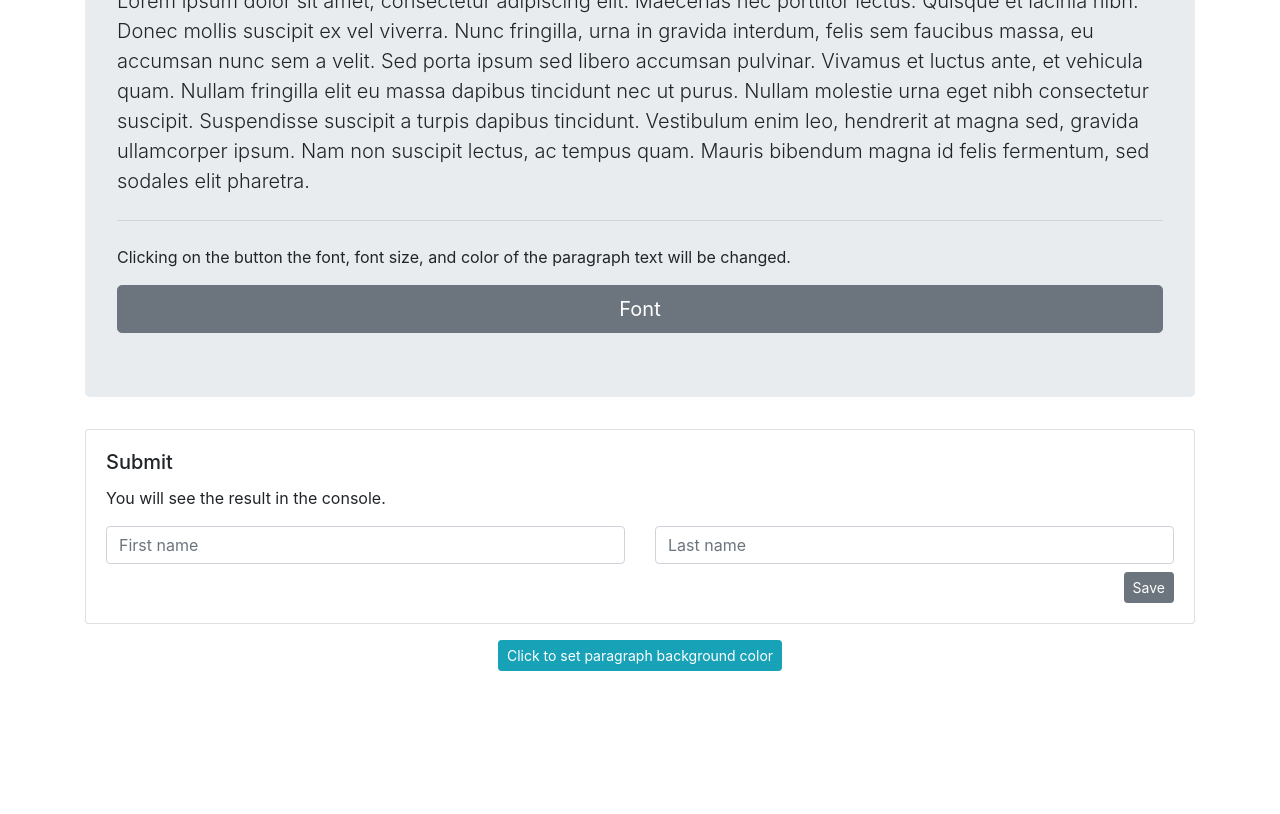
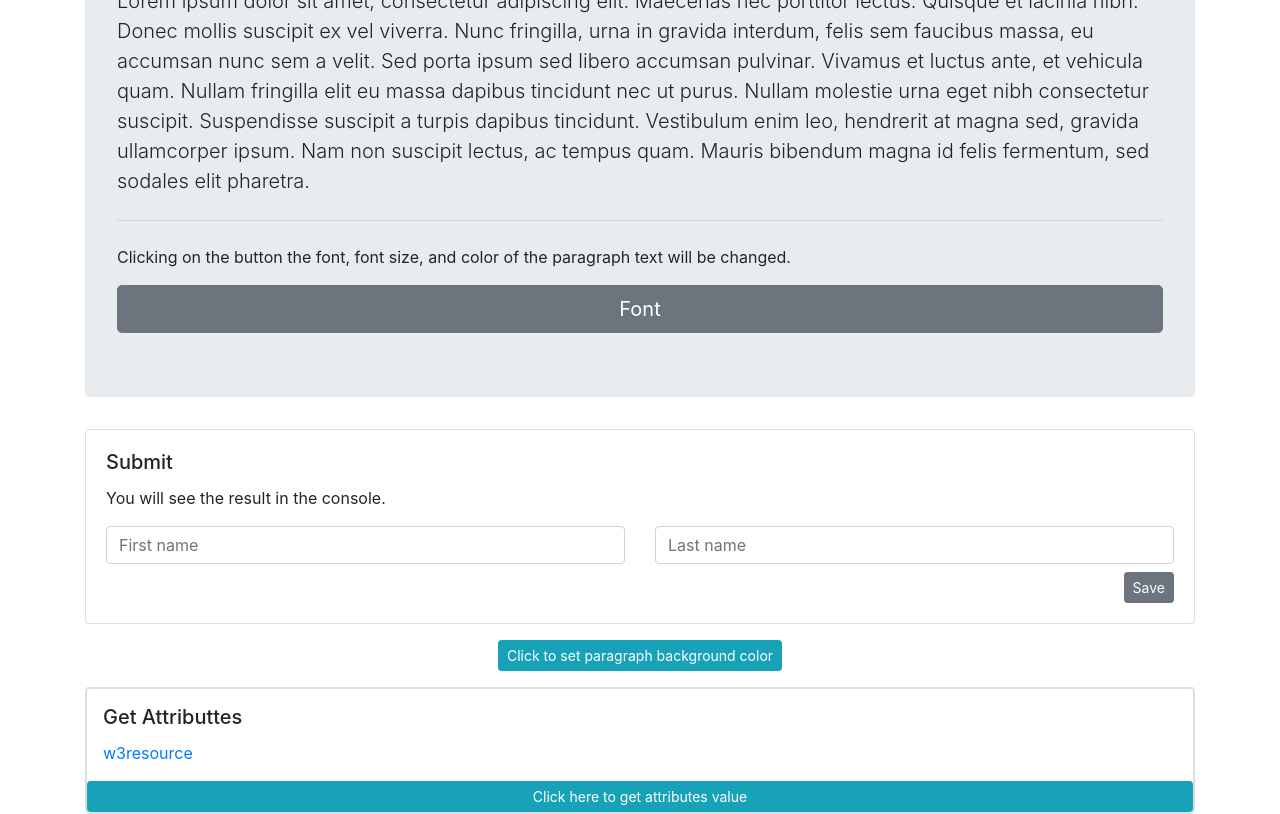
Before and after one commit to aw0lf/exercises-js, a plain HTML site: page dom-fun/index.html in a window 1280 px wide. Shown: the part 153-967 px from the top of the page. Before the commit the page ends 824 px from the top, so only its background shows below. Drawn offline with nearby package versions, Linux system fonts and the light colour scheme.

Commit message:
get Attributtes

```diff
--- a/dom-fun/index.html
+++ b/dom-fun/index.html
@@ -1,15 +1,18 @@
 <!doctype html>
 <html lang="en">
+
 <head>
   <!-- Required meta tags -->
   <meta charset="utf-8">
   <meta name="viewport" content="width=device-width, initial-scale=1, shrink-to-fit=no">
 
   <!-- Bootstrap CSS -->
-    <link rel="stylesheet" href="https://stackpath.bootstrapcdn.com/bootstrap/4.1.0/css/bootstrap.min.css" integrity="sha384-9gVQ4dYFwwWSjIDZnLEWnxCjeSWFphJiwGPXr1jddIhOegiu1FwO5qRGvFXOdJZ4" crossorigin="anonymous">
+  <link rel="stylesheet" href="https://stackpath.bootstrapcdn.com/bootstrap/4.1.0/css/bootstrap.min.css" integrity="sha384-9gVQ4dYFwwWSjIDZnLEWnxCjeSWFphJiwGPXr1jddIhOegiu1FwO5qRGvFXOdJZ4"
+    crossorigin="anonymous">
 
   <title>DOM Fun!</title>
 </head>
+
 <body>
   <div class="container">
     <!--
@@ -17,7 +20,12 @@
     -->
     <div class="jumbotron">
       <h1 class="display-4">Button</h1>
-                    <p id="text" class="lead">Lorem ipsum dolor sit amet, consectetur adipiscing elit. Maecenas nec porttitor lectus. Quisque et lacinia nibh. Donec mollis suscipit ex vel viverra. Nunc fringilla, urna in gravida interdum, felis sem faucibus massa, eu accumsan nunc sem a velit. Sed porta ipsum sed libero accumsan pulvinar. Vivamus et luctus ante, et vehicula quam. Nullam fringilla elit eu massa dapibus tincidunt nec ut purus. Nullam molestie urna eget nibh consectetur suscipit. Suspendisse suscipit a turpis dapibus tincidunt. Vestibulum enim leo, hendrerit at magna sed, gravida ullamcorper ipsum. Nam non suscipit lectus, ac tempus quam. Mauris bibendum magna id felis fermentum, sed sodales elit pharetra.</p>
+      <p id="text" class="lead">Lorem ipsum dolor sit amet, consectetur adipiscing elit. Maecenas nec porttitor lectus. Quisque et lacinia nibh. Donec
+        mollis suscipit ex vel viverra. Nunc fringilla, urna in gravida interdum, felis sem faucibus massa, eu accumsan nunc
+        sem a velit. Sed porta ipsum sed libero accumsan pulvinar. Vivamus et luctus ante, et vehicula quam. Nullam fringilla
+        elit eu massa dapibus tincidunt nec ut purus. Nullam molestie urna eget nibh consectetur suscipit. Suspendisse suscipit
+        a turpis dapibus tincidunt. Vestibulum enim leo, hendrerit at magna sed, gravida ullamcorper ipsum. Nam non suscipit
+        lectus, ac tempus quam. Mauris bibendum magna id felis fermentum, sed sodales elit pharetra.</p>
       <hr class="my-4">
       <p>Clicking on the button the font, font size, and color of the paragraph text will be changed.</p>
       <button id="style_js" class="btn btn-secondary btn-lg btn-block">Font</button>
@@ -32,10 +40,10 @@
         <form onsubmit="styleJs()" id="form1">
           <div class="row">
             <div class="col">
-                        <input type="text" class="form-control" placeholder="First name" id="fname" vlaue="text" >
+              <input type="text" class="form-control" placeholder="First name" id="fname" vlaue="text">
             </div>
             <div class="col">
-                        <input type="text" class="form-control" placeholder="Last name" id="lname"  >
+              <input type="text" class="form-control" placeholder="Last name" id="lname">
             </div>
           </div>
           <button type="submit" id="Submit" class="btn btn-secondary btn-sm float-right mt-2">Save</button>
@@ -43,15 +51,34 @@
       </div>
     </div>
 
-    </div>
+
     <!---
       exercise 3
     -->
-    <center><button  type="button" class="btn btn-info btn-sm mt-3" id="text-back">Click to set paragraph background color</button>
+    <center>
+      <button type="button" class="btn btn-info btn-sm mt-3" id="text-back">Click to set paragraph background color</button>
     </center>
+    <!--
+      exercise 4
+      Write a JavaScript function to get the value of the href,
+      hreflang, rel, target, and type attributes of the specified link.
+    -->
+    <div class="card mt-3">
+
+      <div class="card body">
+        <h5 class="card-title mt-3 pl-3">Get Attributtes</h5>
+    <p><a class="pl-3" id="w3r" type="text/html" hreflang="en-us" rel="nofollow" target="_self" href="https://www.w3resource.com/">w3resource</a></p>
+<button class="btn btn-info btn-sm" onclick="getAttributes()">Click here to get  attributes value</button>
+</div>
+</div>
+  </div>
   <script src="main.js"></script>
-    <script src="https://code.jquery.com/jquery-3.3.1.slim.min.js" integrity="sha384-q8i/X+965DzO0rT7abK41JStQIAqVgRVzpbzo5smXKp4YfRvH+8abtTE1Pi6jizo" crossorigin="anonymous"></script>
-    <script src="https://cdnjs.cloudflare.com/ajax/libs/popper.js/1.14.0/umd/popper.min.js" integrity="sha384-cs/chFZiN24E4KMATLdqdvsezGxaGsi4hLGOzlXwp5UZB1LY//20VyM2taTB4QvJ" crossorigin="anonymous"></script>
-    <script src="https://stackpath.bootstrapcdn.com/bootstrap/4.1.0/js/bootstrap.min.js" integrity="sha384-uefMccjFJAIv6A+rW+L4AHf99KvxDjWSu1z9VI8SKNVmz4sk7buKt/6v9KI65qnm" crossorigin="anonymous"></script>
+  <script src="https://code.jquery.com/jquery-3.3.1.slim.min.js" integrity="sha384-q8i/X+965DzO0rT7abK41JStQIAqVgRVzpbzo5smXKp4YfRvH+8abtTE1Pi6jizo"
+    crossorigin="anonymous"></script>
+  <script src="https://cdnjs.cloudflare.com/ajax/libs/popper.js/1.14.0/umd/popper.min.js" integrity="sha384-cs/chFZiN24E4KMATLdqdvsezGxaGsi4hLGOzlXwp5UZB1LY//20VyM2taTB4QvJ"
+    crossorigin="anonymous"></script>
+  <script src="https://stackpath.bootstrapcdn.com/bootstrap/4.1.0/js/bootstrap.min.js" integrity="sha384-uefMccjFJAIv6A+rW+L4AHf99KvxDjWSu1z9VI8SKNVmz4sk7buKt/6v9KI65qnm"
+    crossorigin="anonymous"></script>
 </body>
+
 </html>
--- a/dom-fun/main.js
+++ b/dom-fun/main.js
@@ -28,3 +28,16 @@ var backColour=document.getElementById("text-back");
 backColour.onclick=function(){
     text.style.background="white";
 }
+/*
+exercise 4
+*/
+var link=document.getElementById("w3r");
+function getAttributes(){
+    var href=link.href;
+    var hreflang=link.hreflang;
+    var rel=link.rel;
+    var target=link.target;
+    var type=link.type;
+    var attributes="href: "+href+", hreflang: "+hreflang+", rel: "+ rel+", target: "+ target+", type: "+type;
+    alert(attributes);
+}
```
Lines whose indentation alone changed are shown as unchanged.
